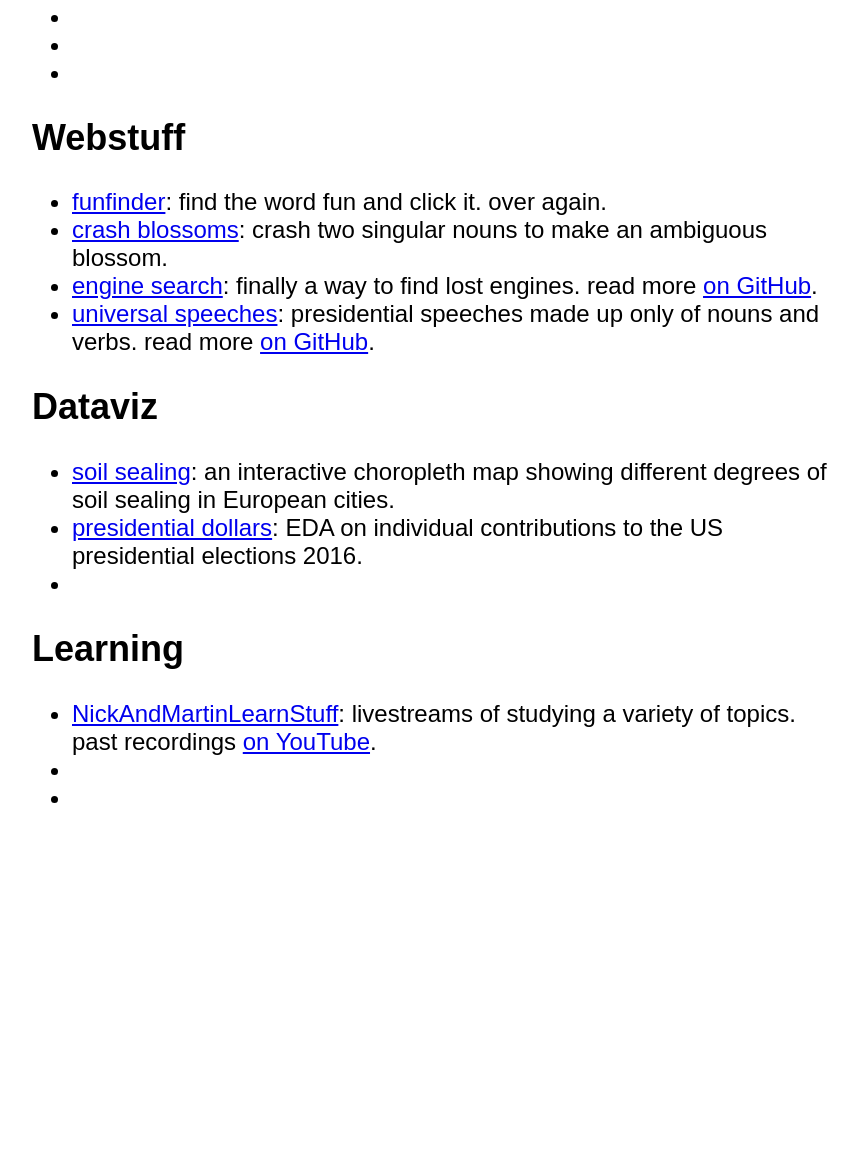
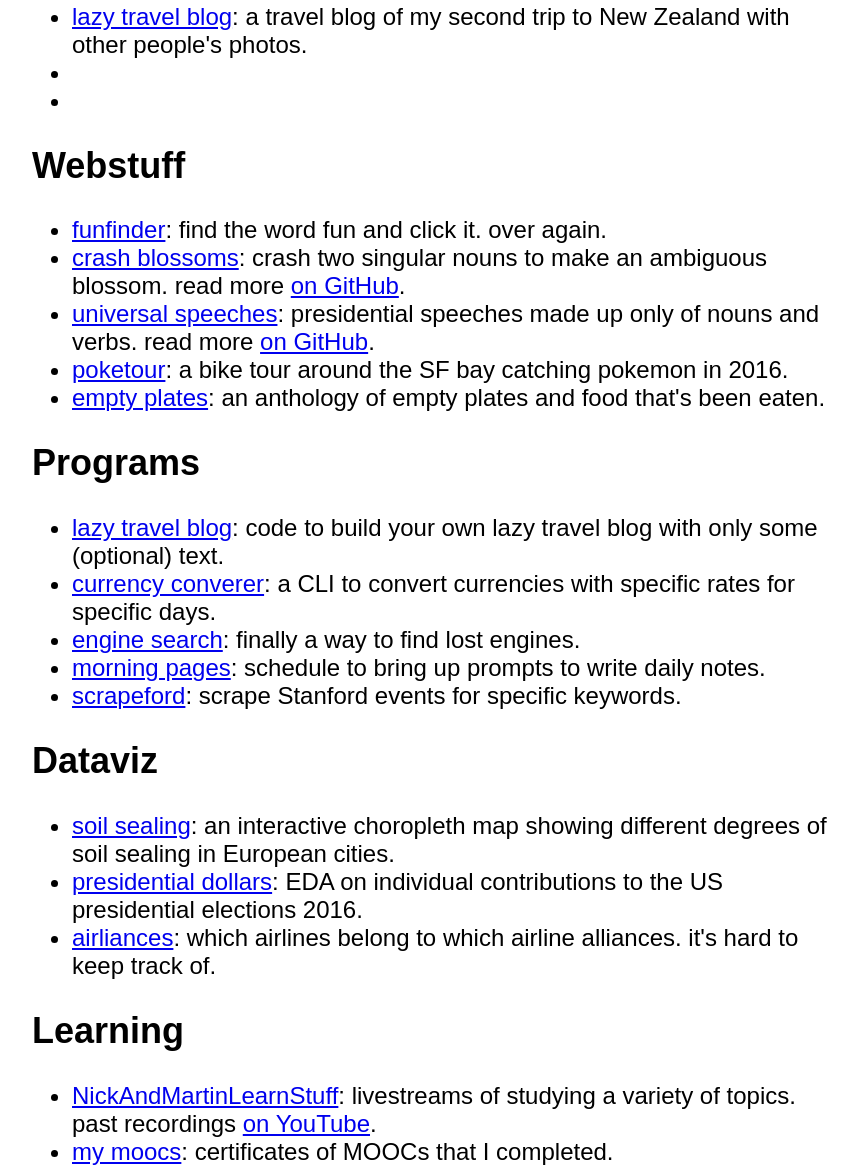
Before and after one commit to martin-martin/collections, a plain HTML site: page index.html in a window 1280 px wide. Shown: the part 677-1846 px from the top of the page, without its empty margins (208-1066 px from the left). Before the commit the page ends 1513 px from the top, so only its background shows below. Drawn offline with Linux system fonts and the light colour scheme; a web font is replaced by a local one.

Commit message:
Add links

```diff
--- a/index.html
+++ b/index.html
@@ -26,27 +26,36 @@
     </ul>
     <h2>Text</h2>
     <ul>
-        <li></li>
+        <li><a href="https://martin-martin.github.io/lazy-travel-blog/">lazy travel blog</a>: a travel blog of my second trip to New Zealand with other people's photos.</li>
         <li></li>
         <li></li>
     </ul>
     <h2>Webstuff</h2>
     <ul>
         <li><a href="https://martin-martin.github.io/funfinder/" target="_blank">funfinder</a>: find the word fun and click it. over again.</li>
-        <li><a href="https://d8z079h7ghotx.cloudfront.net/" target="_blank">crash blossoms</a>: crash two singular nouns to make an ambiguous blossom.</li>
-        <li><a href="https://github.com/martin-martin/engine_search" target="_blank">engine search</a>: finally a way to find lost engines. read more <a href="https://github.com/martin-martin/blossomizer" target="_blank">on GitHub</a>.</li>
+        <li><a href="https://d8z079h7ghotx.cloudfront.net/" target="_blank">crash blossoms</a>: crash two singular nouns to make an ambiguous blossom. read more <a href="https://github.com/martin-martin/blossomizer" target="_blank">on GitHub</a>.</li>
         <li><a href="https://dsjvkmk8ze06t.cloudfront.net/">universal speeches</a>: presidential speeches made up only of nouns and verbs. read more <a href="https://github.com/martin-martin/unconditional_speeches" target="_blank">on GitHub</a>.</li>
+        <li><a href="https://martin-martin.github.io/riverhike/">poketour</a>: a bike tour around the SF bay catching pokemon in 2016.</li>
+        <li><a href="https://martin-martin.github.io/empty-plates/" target="_blank">empty plates</a>: an anthology of empty plates and food that's been eaten.</li>
+    </ul>
+    <h2>Programs</h2>
+    <ul>
+        <li><a href="https://github.com/martin-martin/lazy-travel-blog" target="_blank">lazy travel blog</a>: code to build your own lazy travel blog with only some (optional) text.</li>
+        <li><a href="https://github.com/martin-martin/currency-converter" target="_blank">currency converer</a>: a CLI to convert currencies with specific rates for specific days.</li>
+        <li><a href="https://github.com/martin-martin/engine_search" target="_blank">engine search</a>: finally a way to find lost engines.</li>
+        <li><a href="https://github.com/martin-martin/morning-pages" target="_blank">morning pages</a>: schedule to bring up prompts to write daily notes.</li>
+        <li><a href="https://github.com/martin-martin/scrapeford_events" target="_blank">scrapeford</a>: scrape Stanford events for specific keywords.</li>
     </ul>
     <h2>Dataviz</h2>
     <ul>
         <li><a href="https://martin-martin.github.io/sealed_cities/" target="_blank">soil sealing</a>: an interactive choropleth map showing different degrees of soil sealing in European cities.</li>
         <li><a href="https://martin-martin.github.io/presidential_dollars/" target="_blank">presidential dollars</a>: EDA on individual contributions to the US presidential elections 2016.</li>
-        <li></li>
+        <li><a href="https://martin-martin.github.io/airline-alliances/">airliances</a>: which airlines belong to which airline alliances. it's hard to keep track of.</li>
     </ul>
     <h2>Learning</h2>
     <ul>
         <li><a href="http://twitch.tv/nickandmartinlearnstuff" target="_blank">NickAndMartinLearnStuff</a>: livestreams of studying a variety of topics. past recordings <a href="https://www.youtube.com/channel/UCuS_eA__r_hZuteBHnJWu0Q" target="_blank">on YouTube</a>.</li>
-        <li></li>
+        <li><a href="https://martin-martin.github.io/my-moocs/" target="_blank">my moocs</a>: certificates of MOOCs that I completed.</li>
         <li></li>
     </ul>
 </body>
```
